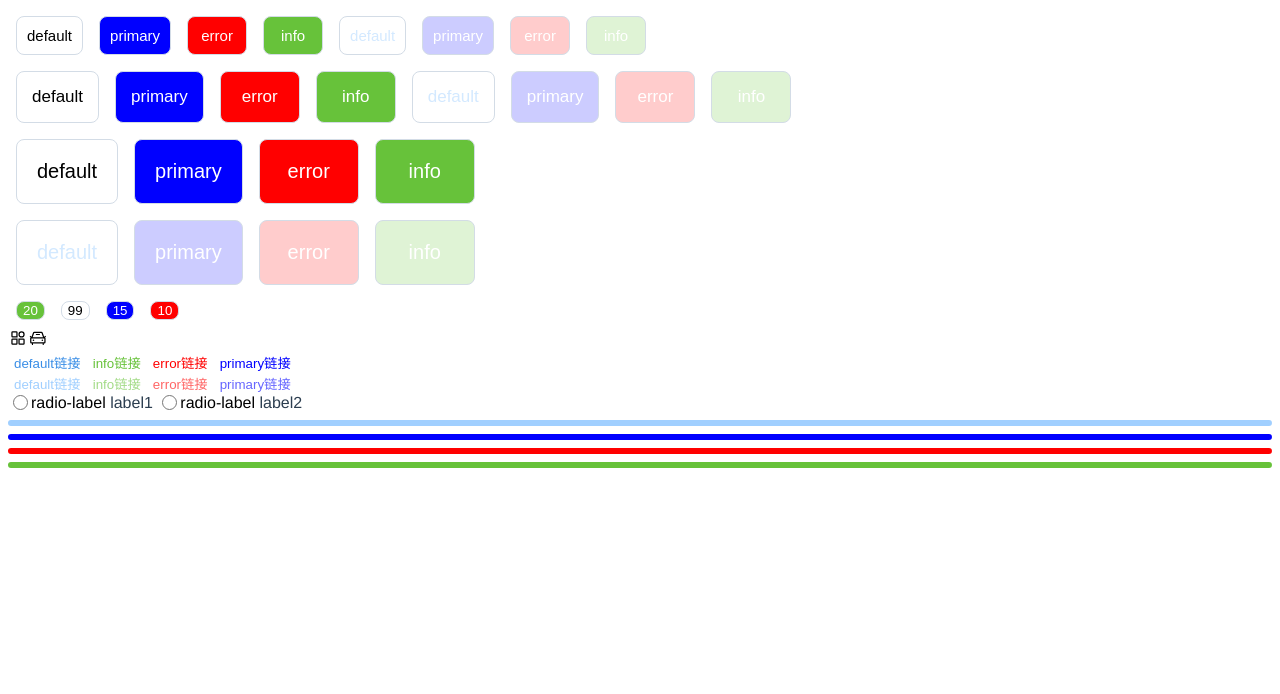
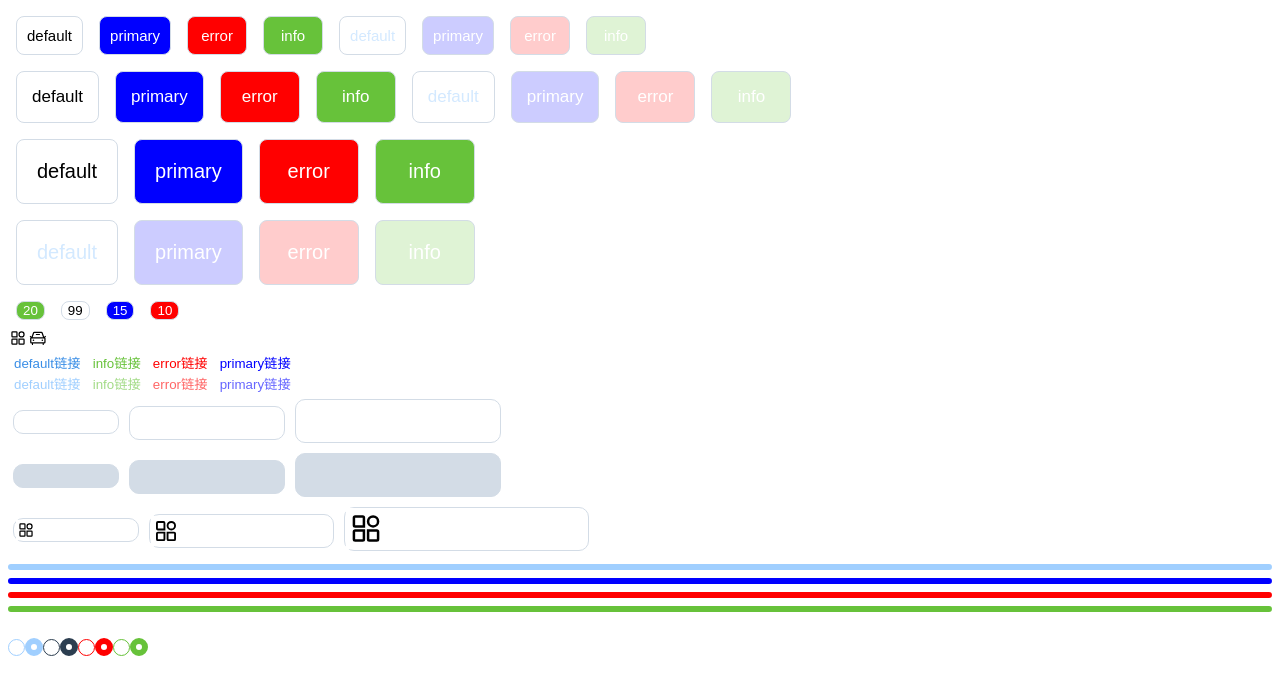
Before and after one commit to fbz1233333/myUI, a Vue app: page /#/ in a window 1280 px wide. Shown: the top 694 px of the page. Built offline with nearby package versions, Linux system fonts and the light colour scheme.

Commit message:
css样式

```diff
--- /dev/null
+++ b/src/components/ex-fake-radio.vue
@@ -0,0 +1,36 @@
+<template>
+  <div class="div-row">
+    <b @click="handleClick"
+       :class="[checked?'ex-fake-radio-checked':'ex-fake-radio','ex-fake-radio-'+type]"
+       :checked="checked">
+    </b>
+  </div>
+</template>
+<script>
+    export default {
+        props:{
+            type:{
+                type:String,
+                default:'default'
+            },
+            checked:{
+                type:Boolean,
+                default:false
+            },
+            changeable:{
+                type:Boolean,
+                default:true
+            }
+
+        },
+
+        methods:{
+            handleClick(){
+                if (this.changeable) this.checked=!this.checked
+            }
+        },
+    }
+</script>
+<style scoped>
+
+</style>
--- /dev/null
+++ b/src/components/ex-input.vue
@@ -0,0 +1,57 @@
+<template>
+  <div class="div-row">
+<!--    绝对布局的要诀-->
+    <ex-icon i="all" v-if="preIcon!==''"
+             :class="['ex-pre-icon', 'ex-pre-icon-'+size]"></ex-icon>
+    <input class="ex-input"
+           :class="['ex-input-'+size,preIcon==''?'':'ex-reserve-'+size]"
+           :disabled="disabled"
+           :clearable="clearable"
+           @input="input">
+  </div>
+</template>
+<script>
+export default {
+  props:{
+      preIcon:{
+          type:String,
+          default:''
+      },
+      sufIcon:{
+          type:String,
+          default:''
+      },
+      disabled:{
+          type:Boolean,
+          default:false
+      },
+      clearable:{
+        type:Boolean,
+        default:false
+      },
+      size:{
+          type:String,
+          default:'md'
+      },
+      type:{
+          type:String,
+          default:"text"
+      }
+  },
+    methods:{
+      input(e){
+          this.$emit('input',e.target.value)
+          // console.log('input')
+      }
+
+    },
+    components:{
+
+      exIcon
+    },
+
+}
+import exIcon from '@/components/ex-icon'
+</script>
+<style scoped>
+</style>
--- a/src/components/ex-radio.vue
+++ b/src/components/ex-radio.vue
@@ -1,25 +1,13 @@
 <template>
 <div class="div-row">
 
-    <input class="ex-radio" type="radio" :value="value" :id="'id'+value"/>
-      <label :for="'id'+value" class="ex-label">{{label}}</label>
-    {{value}}
+
 </div>
 
 </template>
 <script>
 export default {
   props:{
-      label:{
-          type:String,
-          require:true,
-          default:'radio-label'
-      },
-      value:{
-          type:String,
-          require:true,
-          default: "radio-value"
-      }
 
   }
 }
--- a/src/css/index.less
+++ b/src/css/index.less
@@ -3,12 +3,17 @@
   min-height: 0;
   min-width: 0;
 }
+
 .div-float-left{
   float: left;
 }
+.default-font{
+  font-family: @default-font-family-zh;
+}
+
 
 .ex-button-default{
-  background-color: white;
+  background-color: @white-color;
   color: black;
 }
 
@@ -23,17 +28,17 @@
 }
 
 .ex-button-default:disabled{
-  background-color: white;
+  background-color: @white-color;
   color: lighten(@default-color,10%)
 }
 
 .ex-button-primary{
   background-color: @primary-color;
-  color: white;
+  color: @white-color;
 }
 .ex-button-primary:hover{
   background-color:  lighten(@primary-color,20%);
-  color: white;
+  color: @white-color;
 }
 
 
@@ -42,16 +47,16 @@
 }
 .ex-button-primary:disabled{
   background-color: lighten(@primary-color,40%);
-  color: white;
+  color: @white-color;
 }
 
 .ex-button-error{
   background-color: @error-color;
-  color: white;
+  color: @white-color;
 }
 .ex-button-error:hover{
   background-color: lighten(@error-color,20%);
-  color: white;
+  color: @white-color;
 }
 .ex-button-error:focus{
   border-color: lighten(@error-color,20%);
@@ -59,23 +64,23 @@
 
 .ex-button-error:disabled{
   background-color:lighten(@error-color,40%);
-  color: white;
+  color: @white-color;
 }
 .ex-button-info{
   background-color: @info-color ;
-  color: white;
+  color: @white-color;
 }
 .ex-button-info:hover{
   background-color: lighten(@info-color,20%) ;
-  color: white;
+  color: @white-color;
 }
 .ex-button-info:focus{
-  border-color: white;
+  border-color: @white-color;
 }
 
 .ex-button-info:disabled{
   background-color: lighten(@info-color,40%) ;
-  color: white;
+  color: @white-color;
 }
 
 
@@ -110,7 +115,7 @@
   border-radius: 8px;
   border-style:solid;
   border-width:1px;
-  border-color:#d3dce6;
+  border-color:@border-color;
 }
 .ex-button:focus{
   outline: 0;
@@ -120,19 +125,22 @@
 .ex-button:hover{
   border-style:solid;
   border-width:1px;
-  border-color:#d3dce6;
+  border-color:@border-color
 }
 .ex-button:hover:disabled{
   cursor: not-allowed;
   border-style:solid;
   border-width:1px;
-  border-color:#d3dce6;
+  border-color:@border-color
 }
 
 .ex-link{
   outline: 0;
-  background: white;
+  background: @white-color;
   border-width: 0;;
+}
+.ex-link:hover:disabled{
+  cursor: not-allowed;
 }
 .ex-link-default{
   color: @default-color2;
@@ -176,20 +184,41 @@
   color: lighten(@error-color,20%);
 }
 
-
 .ex-radio{
+  display: none;
+}
+.ex-radio+b{
+  display: inline-block;
+  border: 1px solid #999;
+  background-color: #fff;
+  border-radius: 50%;
+  vertical-align: middle;
   width: 15px;
   height: 15px;
-  border:2px solid @primary-color;
+
+}
+.ex-radio:checked+b{
+  display: inline-block;
+  border: 5px solid @default-color2;
+  color: @default-color2;
+  background-color: #fff;
+  border-radius: 50%;
   vertical-align: middle;
-  margin-top: -2px;
-  margin-bottom: 1px;
+
+  width: 6px;
+  height: 6px;
+
 }
 
-.ex-label{
-  color: @black-color;
+.radio-label-font{
+  color: black;
 }
-////info
+.radio-label-font-checked{
+  color: @default-color2;
+}
+.radio-b{
+  cursor: pointer;
+}
 .div-row{
   display: inline;
 }
@@ -210,3 +239,100 @@
 .ex-hr-error{
   border-color: @error-color;
 }
+
+
+.ex-input{
+  margin: 5px;
+  border: 1px solid @border-color;
+  border-radius: 10px;
+  outline: 0;
+}
+.ex-input:focus{
+  box-shadow: 1px 1px 10px 4px @default-color;
+}
+.ex-input:disabled{
+  background: @border-color;
+}
+.ex-input:disabled:hover{
+  cursor: not-allowed;
+}
+.ex-input-sm{
+  height: 20px;
+  width: 100px;
+  font-size: @font-sm;
+}
+
+.ex-input-md{
+  height: 30px;
+  width: 150px;
+  font-size: @font-md;
+}
+.ex-input-lg{
+  height: 40px;
+  width: 200px;
+  font-size: @font-lg;
+}
+
+.ex-fake-radio{
+  display: inline-block;
+  border-radius: 50%;
+  border-width: 1px;
+  border-style: solid;
+  width: 15px;
+  height: 15px;
+}
+.ex-fake-radio-checked{
+  display: inline-block;
+  border-width: 6px;
+  border-style: solid;
+  border-radius: 50%;
+  width: 6px;
+  height: 6px;
+}
+.ex-fake-radio-default{
+  border-color: @default-color;
+}
+.ex-fake-radio-primary{
+  border-style: @primary-color;
+}
+
+.ex-fake-radio-error{
+  border-color: @error-color;
+}
+.ex-fake-radio-info{
+  border-color: @info-color;
+}
+.ex-pre-icon{
+  position: absolute;
+  background-color:white;
+  background-repeat: no-repeat;
+}
+//标准的边界样式
+.ex-pre-icon-lg{
+  margin-top:6px;
+  margin-left:7px;
+  width: 40px;
+  height: 41px;
+}
+.ex-pre-icon-sm{
+  margin-top:18px;
+  margin-left:8px;
+  width:20px;
+  height: 20px;
+}
+.ex-pre-icon-md{
+  margin-top:14px;
+  margin-left:7px;
+  width: 30px;
+  height: 30px;
+}
+
+.ex-reserve-sm{
+  padding-left: 22px;
+}
+.ex-reserve-md{
+  padding-left: 31px;
+}
+.ex-reserve-lg{
+  padding-left: 41px;
+}
--- a/src/less/config.less
+++ b/src/less/config.less
@@ -3,9 +3,13 @@
 @primary-color:  blue;
 @error-color: red;
 @info-color:#67c23a;
+@border-color:#d3dce6;
 
+@white-color: white;
 @black-color: black;
 
 @font-sm:15px;
 @font-md:17px;
 @font-lg:20px;
+
+@default-font-family-zh: 'Microsoft Yahei';
--- a/src/pages/ex-layout.vue
+++ b/src/pages/ex-layout.vue
@@ -56,27 +56,55 @@
 
     <!--    实际上用的还是button-->
     <br>
-    <ex-radio value="label1">label1</ex-radio>
-    <ex-radio value="label2">label2</ex-radio>
 
-
+    <ex-input size="sm" v-model="input_text"></ex-input>
+    <ex-input size="md" v-model="input_text"></ex-input>
+    <ex-input size="lg" v-model="input_text"></ex-input>
+    <br>
+    <ex-input size="sm" v-model="input_text" disabled></ex-input>
+    <ex-input size="md" v-model="input_text" disabled></ex-input>
+    <ex-input size="lg" v-model="input_text" disabled></ex-input>
+    <br>
+    <ex-input v-model="input_text" pre-icon="all" size="sm"></ex-input>
+    <ex-input v-model="input_text" pre-icon="auto" size="md"></ex-input>
+    <ex-input v-model="input_text" pre-icon="all" size="lg"></ex-input>
     <br>
     <ex-hr type="default"></ex-hr>
     <ex-hr type="primary"></ex-hr>
     <ex-hr type="error"></ex-hr>
     <ex-hr type="info"></ex-hr>
+    <br>
+    <ex-fake-radio ></ex-fake-radio>
+    <ex-fake-radio checked></ex-fake-radio>
+    <ex-fake-radio type="primary"></ex-fake-radio>
+    <ex-fake-radio type="primary" checked></ex-fake-radio>
+    <ex-fake-radio type="error"></ex-fake-radio>
+    <ex-fake-radio type="error" checked></ex-fake-radio>
+    <ex-fake-radio type="info"></ex-fake-radio>
+    <ex-fake-radio type="info" checked></ex-fake-radio>
+
   </div>
 
 </template>
 <script>
     export default {
+        data(){
+            return{
+                input_text:'',
+
+                c:false,
+                city:"beijing"
+            }
+        },
         components:{
             'ex-button':exButton,
             'ex-button-circle':exCircleButton,
             'ex-icon':exIcon,
             'ex-link':exLink,
             'ex-radio':exRadio,
-          'ex-hr':exHr
+            'ex-input':exInput,
+            'ex-hr':exHr,
+            'ex-fake-radio':exFakeRadio
         }
     }
     import exButton from '@/components/ex-button'
@@ -85,6 +113,8 @@
     import exLink from '@/components/ex-link'
     import exRadio from '@/components/ex-radio'
     import exHr from '@/components/ex-hr'
+    import exInput from '@/components/ex-input'
+    import exFakeRadio from '@/components/ex-fake-radio'
 </script>
 <style scoped>
 </style>
```
Also changed, not shown: src/htmls/test1.html (added, +33 -0 lines). Lines whose indentation alone changed are shown as unchanged.
